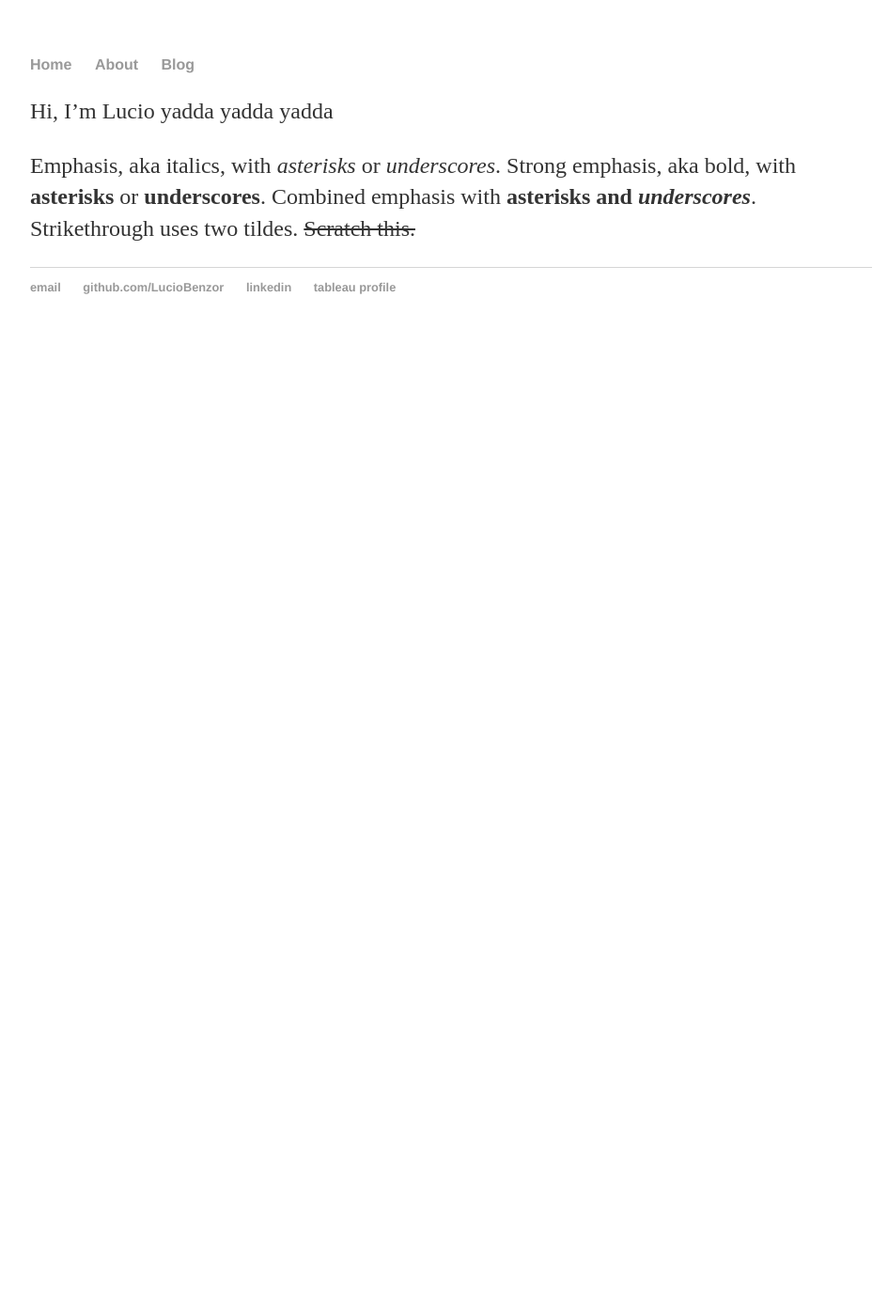
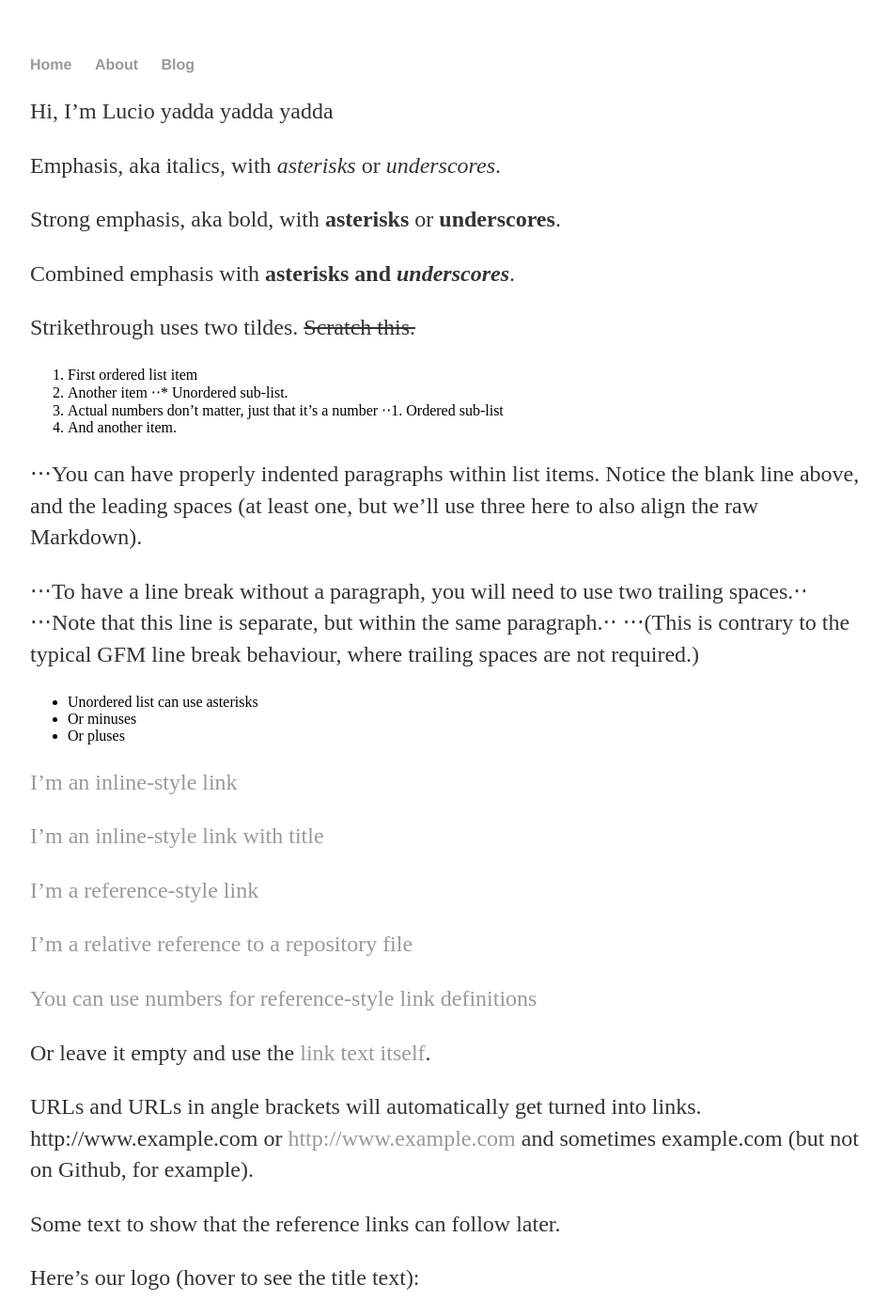
Before and after one commit to LucioBenzor/LucioBenzor.github.io, a Jekyll site: the page built from about.md, in a window 1280 px wide and 1400 px high. Shown: the whole window at 94% size, without its empty margins (160-1105 px from the left). Built offline with Jekyll 4.4.1, drawn with Linux system fonts in a browser that asks for light colours; some of the changed text lies outside the part shown; grey boxes are pictures that could not be loaded.

Commit message:
Update about.md
Markdown examples

```diff
--- a/about.md
+++ b/about.md
@@ -5,6 +5,58 @@
 Hi, I'm Lucio yadda yadda yadda
 
 Emphasis, aka italics, with *asterisks* or _underscores_.
+
 Strong emphasis, aka bold, with **asterisks** or __underscores__.
+
 Combined emphasis with **asterisks and _underscores_**.
+
 Strikethrough uses two tildes. ~~Scratch this.~~
+
+1. First ordered list item
+2. Another item
+⋅⋅* Unordered sub-list.
+1. Actual numbers don't matter, just that it's a number
+⋅⋅1. Ordered sub-list
+4. And another item.
+
+⋅⋅⋅You can have properly indented paragraphs within list items. Notice the blank line above, and the leading spaces (at least one, but we'll use three here to also align the raw Markdown).
+
+⋅⋅⋅To have a line break without a paragraph, you will need to use two trailing spaces.⋅⋅
+⋅⋅⋅Note that this line is separate, but within the same paragraph.⋅⋅
+⋅⋅⋅(This is contrary to the typical GFM line break behaviour, where trailing spaces are not required.)
+
+* Unordered list can use asterisks
+- Or minuses
++ Or pluses
+
+[I'm an inline-style link](https://www.google.com)
+
+[I'm an inline-style link with title](https://www.google.com "Google's Homepage")
+
+[I'm a reference-style link][Arbitrary case-insensitive reference text]
+
+[I'm a relative reference to a repository file](../blob/master/LICENSE)
+
+[You can use numbers for reference-style link definitions][1]
+
+Or leave it empty and use the [link text itself].
+
+URLs and URLs in angle brackets will automatically get turned into links.
+http://www.example.com or <http://www.example.com> and sometimes
+example.com (but not on Github, for example).
+
+Some text to show that the reference links can follow later.
+
+[arbitrary case-insensitive reference text]: https://www.mozilla.org
+[1]: http://slashdot.org
+[link text itself]: http://www.reddit.com
+
+Here's our logo (hover to see the title text):
+
+Inline-style:
+![alt text](https://github.com/adam-p/markdown-here/raw/master/src/common/images/icon48.png "Logo Title Text 1")
+
+Reference-style:
+![alt text][logo]
+
+[logo]: https://github.com/adam-p/markdown-here/raw/master/src/common/images/icon48.png "Logo Title Text 2"
```
